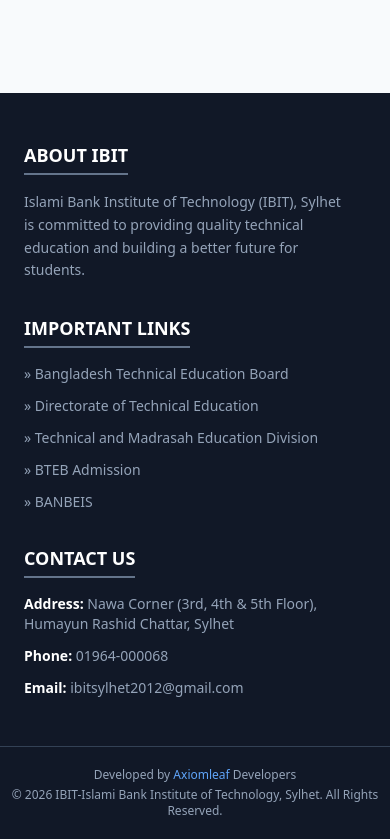
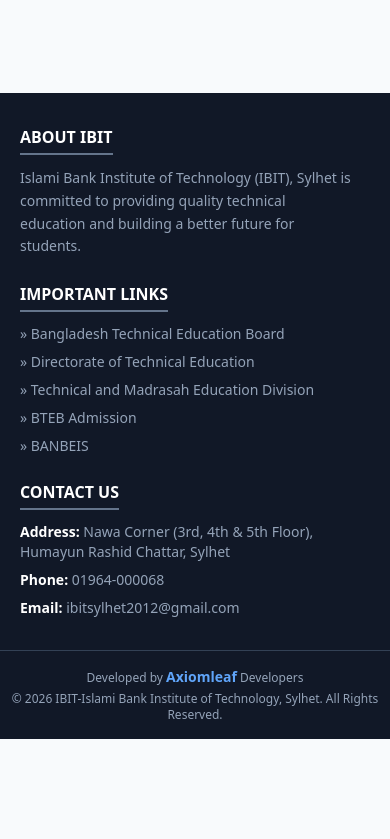
Before and after one commit to protonaccount01/ibitweb, a website: page index.html in a window 390 px wide. Shown: the part 3718-4557 px from the top of the page. After the commit the page ends 4457 px from the top, so only its background shows below. Drawn offline with nearby package versions, Linux system fonts and the light colour scheme; files that its build step writes are made by us from their sources; no server answers.

Commit message:
Refactor footer layout and update links

```diff
--- a/footer.html
+++ b/footer.html
@@ -1,51 +1,46 @@
 <footer class="bg-[#111827] text-slate-400 mt-auto w-full">
     <!-- Top Widget Area: 3 Blocks -->
-    <div class="max-w-7xl mx-auto px-6 py-12">
-        <div class="grid grid-cols-1 md:grid-cols-3 gap-8 text-left">
-
-            <!-- 1st Block: About (Added to make it 3 blocks) -->
+    <div class="max-w-7xl mx-auto px-5 md:px-6 py-8 md:py-12">
+        <div class="grid grid-cols-1 md:grid-cols-3 gap-6 md:gap-8 text-left">
+            <!-- 1st Block: About -->
             <div>
-                <h3 class="text-white text-lg font-bold mb-4 uppercase inline-block border-b-2 border-slate-500 pb-1">
+                <h3 class="text-white text-base md:text-lg font-bold mb-3 md:mb-4 uppercase inline-block border-b-2 border-slate-500 pb-1">
                     About IBIT
                 </h3>
                 <p class="text-sm leading-relaxed pr-4">
                     Islami Bank Institute of Technology (IBIT), Sylhet is committed to providing quality technical education and building a better future for students.
                 </p>
             </div>
-
-            <!-- 2nd Block: Important Links (From your image) -->
+            <!-- 2nd Block: Important Links -->
             <div>
-                <h3 class="text-white text-lg font-bold mb-4 uppercase inline-block border-b-2 border-slate-500 pb-1">
+                <h3 class="text-white text-base md:text-lg font-bold mb-3 md:mb-4 uppercase inline-block border-b-2 border-slate-500 pb-1">
                     Important Links
                 </h3>
-                <ul class="space-y-3 text-sm">
-                    <li><a href="#" class="hover:text-white transition">&raquo; Bangladesh Technical Education Board</a></li>
-                    <li><a href="#" class="hover:text-white transition">&raquo; Directorate of Technical Education</a></li>
-                    <li><a href="#" class="hover:text-white transition">&raquo; Technical and Madrasah Education Division</a></li>
-                    <li><a href="#" class="hover:text-white transition">&raquo; BTEB Admission</a></li>
-                    <li><a href="#" class="hover:text-white transition">&raquo; BANBEIS</a></li>
+                <ul class="space-y-2 md:space-y-3 text-sm">
+                    <li><a href="https://bteb.gov.bd" target="_blank" rel="noopener" class="hover:text-white transition">&raquo; Bangladesh Technical Education Board</a></li>
+                    <li><a href="https://techedu.gov.bd" target="_blank" rel="noopener" class="hover:text-white transition">&raquo; Directorate of Technical Education</a></li>
+                    <li><a href="https://tmed.gov.bd" target="_blank" rel="noopener" class="hover:text-white transition">&raquo; Technical and Madrasah Education Division</a></li>
+                    <li><a href="https://btebadmission.gov.bd" target="_blank" rel="noopener" class="hover:text-white transition">&raquo; BTEB Admission</a></li>
+                    <li><a href="https://banbeis.gov.bd" target="_blank" rel="noopener" class="hover:text-white transition">&raquo; BANBEIS</a></li>
                 </ul>
             </div>
-
-            <!-- 3rd Block: Contact Us (From your image) -->
+            <!-- 3rd Block: Contact Us -->
             <div>
-                <h3 class="text-white text-lg font-bold mb-4 uppercase inline-block border-b-2 border-slate-500 pb-1">
+                <h3 class="text-white text-base md:text-lg font-bold mb-3 md:mb-4 uppercase inline-block border-b-2 border-slate-500 pb-1">
                     Contact Us
                 </h3>
-                <ul class="space-y-3 text-sm">
+                <ul class="space-y-2 md:space-y-3 text-sm">
                     <li><strong class="text-white">Address:</strong> Nawa Corner (3rd, 4th & 5th Floor),<br>Humayun Rashid Chattar, Sylhet</li>
                     <li><strong class="text-white">Phone:</strong> 01964-000068</li>
                     <li><strong class="text-white">Email:</strong> ibitsylhet2012@gmail.com</li>
                 </ul>
             </div>
-
         </div>
     </div>
-
     <!-- Bottom Copyright Area -->
-    <div class="border-t border-slate-700 py-5 text-center text-xs">
+    <div class="border-t border-slate-700 py-4 md:py-5 text-center text-xs">
         <p class="mb-1">
-            Developed by <a href="#" target="_blank" class="text-blue-400 hover:text-blue-300 hover:underline font-medium">Axiomleaf</a> Developers
+            Developed by <a href="#" target="_blank" class="text-blue-400 hover:text-blue-300 hover:underline font-semibold text-sm">Axiomleaf</a> Developers
         </p>
         <p>© 2026 IBIT-Islami Bank Institute of Technology, Sylhet. All Rights Reserved.</p>
     </div>
```
